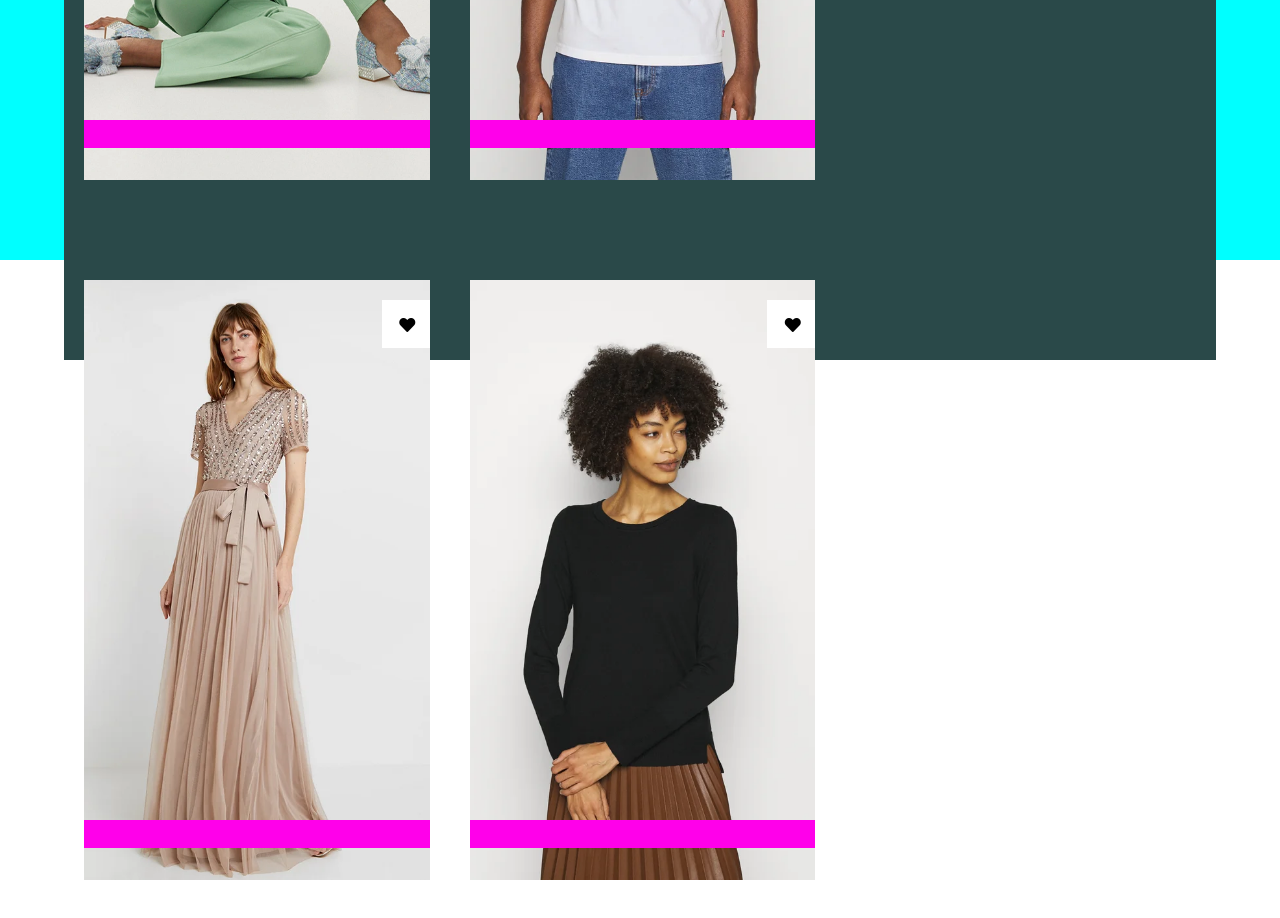
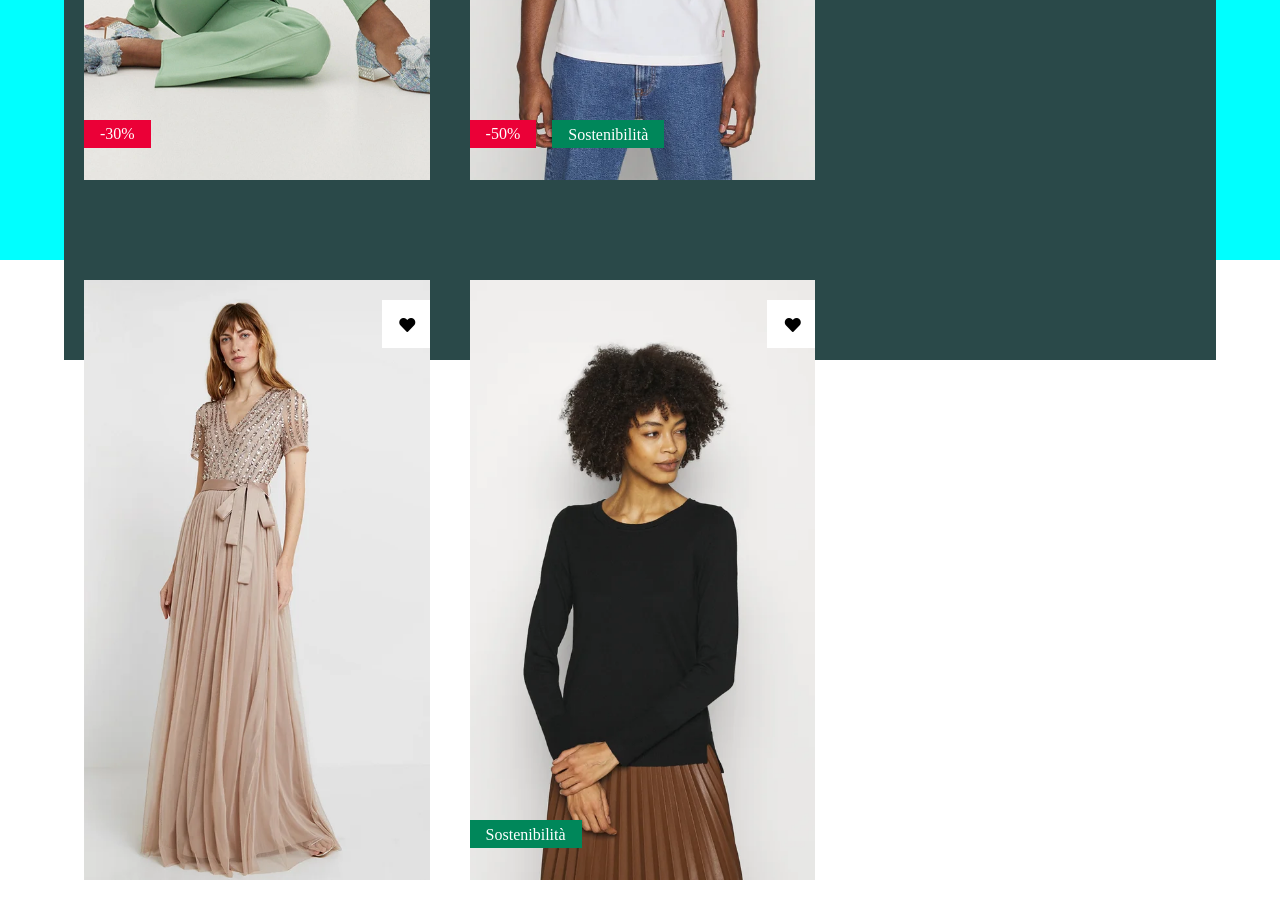
Before and after one commit to VALDEV05/htmlcss-shop, a plain HTML site: page index.html in a window 1280 px wide. Shown: the part 1140-2058 px from the top of the page. Drawn offline with Linux system fonts and the light colour scheme.

Commit message:
Add discount and hearts

```diff
--- a/css/style.css
+++ b/css/style.css
@@ -24,7 +24,7 @@
 .debug .discount{
     height: 28px;
     width: 100%;
-    background-color: rgb(255, 0, 234);
+/*     background-color: rgb(255, 0, 234); */
 }
 .discount{
     position: absolute;
@@ -80,3 +80,25 @@ div .image_product_secondary{
     top: 35%;
     right: 30%;
 }
+.price{
+    background-color: #EB0037;
+    float: left;
+    height: 100%;
+    text-align: center;
+    padding: 0 1rem;
+    margin-right: 1rem;
+    line-height: 100%;
+}
+
+.attribute{
+    height: 100%;
+    background-color: #00875A;
+    padding: 0 1rem;
+    float: left;
+    text-align: center;
+}
+.price p,
+.attribute p{
+    color: white;
+    margin-top: 6px;
+}
--- a/index.html
+++ b/index.html
@@ -21,8 +21,13 @@
                     <div class="hearts_case">
                         <i class="hearts fas fa-heart"></i>
                     </div>
-                    <div class="discount">
-
+                    <div class="discount clearfix">
+                        <div class="price">
+                            <p>-50%</p>
+                        </div>
+                        <div class="attribute">
+                            <p>Sostenibilità</p>
+                        </div>
                     </div>
                 </div>
             </div>
@@ -33,8 +38,13 @@
                     <div class="hearts_case">
                         <i class="hearts fas fa-heart"></i>
                     </div>
-                    <div class="discount">
-
+                    <div class="discount clearfix">
+                        <div class="price">
+                            <p>-30%</p>
+                        </div>
+                        <!-- <div class="attribute">
+                            <p>Sostenibilità</p>
+                        </div> -->
                     </div>
                 </div>
             </div>
@@ -45,8 +55,13 @@
                     <div class="hearts_case">
                         <i class="hearts fas fa-heart"></i>
                     </div>
-                    <div class="discount">
-
+                    <div class="discount clearfix">
+                        <div class="price">
+                            <p>-30%</p>
+                        </div>
+                        <!-- <div class="attribute">
+                            <p>Sostenibilità</p>
+                        </div> -->
                     </div>
                 </div>
             </div>
@@ -57,8 +72,13 @@
                     <div class="hearts_case">
                         <i class="hearts fas fa-heart"></i>
                     </div>
-                    <div class="discount">
-
+                    <div class="discount clearfix">
+                        <div class="price">
+                            <p>-50%</p>
+                        </div>
+                        <div class="attribute">
+                            <p>Sostenibilità</p>
+                        </div>
                     </div>
                 </div>
             </div>
@@ -69,9 +89,14 @@
                     <div class="hearts_case">
                         <i class="hearts fas fa-heart"></i>
                     </div>
-                    <div class="discount">
-
-                    </div>
+                    <!-- <div class="discount clearfix">
+                        <div class="price">
+                            <p>-50%</p>
+                        </div>
+                        <div class="attribute">
+                            <p>Sostenibilità</p>
+                        </div>
+                    </div> -->
                 </div>
             </div>
             <div class="product">
@@ -81,8 +106,13 @@
                     <div class="hearts_case">
                         <i class="hearts fas fa-heart"></i>
                     </div>
-                    <div class="discount">
-
+                    <div class="discount clearfix">
+                        <!-- <div class="price">
+                            <p>-50%</p>
+                        </div> -->
+                        <div class="attribute">
+                            <p>Sostenibilità</p>
+                        </div>
                     </div>
                 </div>
             </div>
```
